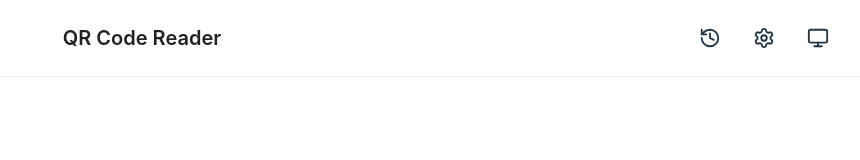
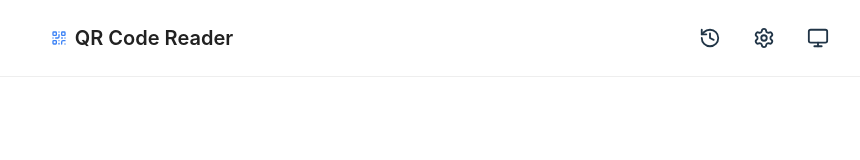
Before and after one commit to danielfrey63/qr-code-reader, a React (Vite) app: page / in a window 1280 px wide. Shown: the top 160 px of the page, without its empty margins (416-1276 px from the left). Built offline with nearby package versions, Linux system fonts and the light colour scheme.

Commit message:
feat(ui): add qr icon to header and docs state flow

```diff
--- /dev/null
+++ b/src/components/icons/QRCodeIcon.css
@@ -0,0 +1,29 @@
+/* ==========================================================================
+   QR Code Icon Styles
+   ========================================================================== */
+
+/**
+ * Base QR Code Icon styles
+ * Used across the app for consistent branding
+ */
+.qr-code-icon {
+  display: inline-block;
+  flex-shrink: 0;
+  color: currentColor;
+}
+
+/* Size variants */
+.qr-code-icon--small {
+  width: 1rem;
+  height: 1rem;
+}
+
+.qr-code-icon--medium {
+  width: 1.5rem;
+  height: 1.5rem;
+}
+
+.qr-code-icon--large {
+  width: 2rem;
+  height: 2rem;
+}
--- /dev/null
+++ b/src/components/icons/QRCodeIcon.tsx
@@ -0,0 +1,52 @@
+/**
+ * QR Code Icon Component
+ *
+ * A reusable QR code icon used for app branding throughout the application.
+ * Used in the Header title bar and Settings modal.
+ */
+
+interface QRCodeIconProps {
+  /** Additional CSS class names */
+  className?: string;
+  /** Icon size variant */
+  size?: 'small' | 'medium' | 'large';
+  /** Test ID for testing */
+  'data-testid'?: string;
+}
+
+/**
+ * QR Code Icon - represents a QR code pattern
+ * Used for app branding in header and settings
+ */
+export function QRCodeIcon({ className = '', size = 'medium', 'data-testid': testId }: QRCodeIconProps) {
+  const sizeClass = `qr-code-icon--${size}`;
+
+  return (
+    <svg
+      viewBox="0 0 24 24"
+      fill="none"
+      stroke="currentColor"
+      strokeWidth="2"
+      strokeLinecap="round"
+      strokeLinejoin="round"
+      className={`qr-code-icon ${sizeClass} ${className}`.trim()}
+      aria-hidden="true"
+      data-testid={testId}
+    >
+      <rect width="5" height="5" x="3" y="3" rx="1" />
+      <rect width="5" height="5" x="16" y="3" rx="1" />
+      <rect width="5" height="5" x="3" y="16" rx="1" />
+      <path d="M21 16h-3a2 2 0 0 0-2 2v3" />
+      <path d="M21 21v.01" />
+      <path d="M12 7v3a2 2 0 0 1-2 2H7" />
+      <path d="M3 12h.01" />
+      <path d="M12 3h.01" />
+      <path d="M12 16v.01" />
+      <path d="M16 12h1" />
+      <path d="M21 12v.01" />
+      <path d="M12 21v-1" />
+    </svg>
+  );
+}
+
+export default QRCodeIcon;
--- a/src/components/layout/Header.css
+++ b/src/components/layout/Header.css
@@ -40,6 +40,18 @@
   text-align: center;
   flex: 1;
   min-width: 0; /* Allow text truncation */
+}
+
+.header__title-row {
+  display: flex;
+  align-items: center;
+  justify-content: center;
+  gap: 0.5rem;
+}
+
+.header__icon {
+  color: var(--color-primary, #3b82f6);
+  flex-shrink: 0;
 }
 
 .header__title {
@@ -104,6 +116,10 @@
   color: var(--color-neutral-400, #bdbdbd);
 }
 
+.dark .header__icon {
+  color: var(--color-primary-light, #60a5fa);
+}
+
 /* System preference fallback (when no theme class is set) */
 @media (prefers-color-scheme: dark) {
   :root:not(.light):not(.dark) .header {
@@ -117,6 +133,10 @@
 
   :root:not(.light):not(.dark) .header__subtitle {
     color: var(--color-neutral-400, #bdbdbd);
+  }
+
+  :root:not(.light):not(.dark) .header__icon {
+    color: var(--color-primary-light, #60a5fa);
   }
 }
 
@@ -208,6 +228,11 @@
   text-shadow: 0 1px 2px rgba(0, 0, 0, 0.5);
 }
 
+.header--transparent .header__icon {
+  color: white;
+  filter: drop-shadow(0 1px 2px rgba(0, 0, 0, 0.5));
+}
+
 /* Minimal header - just the title, no border */
 .header--minimal {
   border-bottom: none;
--- a/src/components/layout/Header.tsx
+++ b/src/components/layout/Header.tsx
@@ -1,3 +1,5 @@
+import { QRCodeIcon } from '../icons/QRCodeIcon';
+import '../icons/QRCodeIcon.css';
 import './Header.css';
 
 interface HeaderProps {
@@ -34,7 +36,10 @@ export function Header({
 
         {/* Title and branding */}
         <div className="header__branding">
-          <h1 className="header__title">{title}</h1>
+          <div className="header__title-row">
+            <QRCodeIcon className="header__icon" size="small" data-testid="header-icon" />
+            <h1 className="header__title">{title}</h1>
+          </div>
           {subtitle && (
             <p className="header__subtitle">{subtitle}</p>
           )}
```
Also changed, not shown: 1 other file (tests, documents, lock files or other folders).
